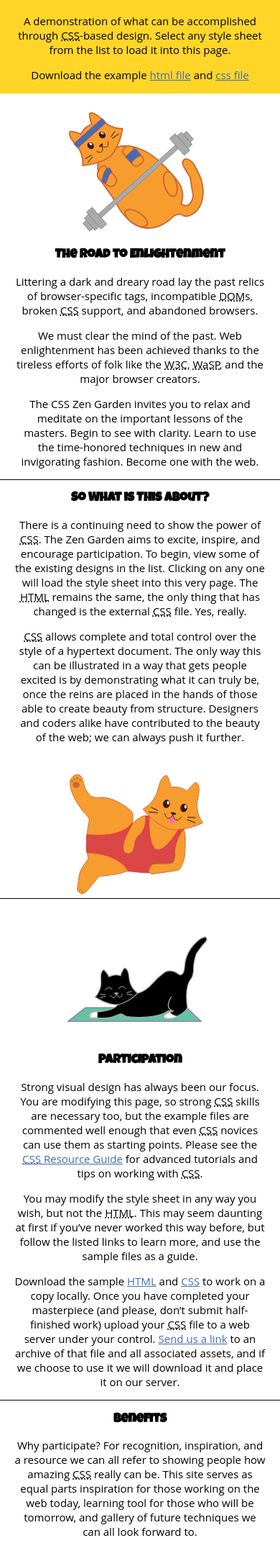
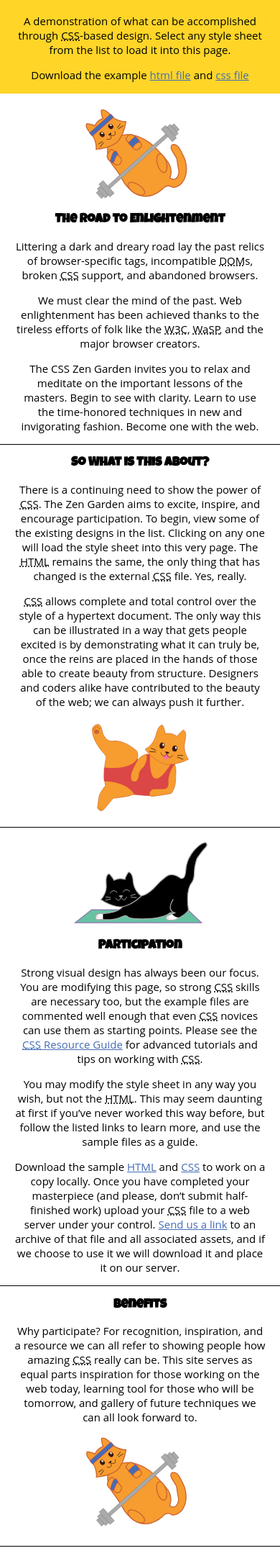
Before and after one commit to thompson-ele/zen-garden, a PHP site: page / in a window 390 px wide. Shown: the part 71-2240 px from the top of the page at 72% size. Run offline with PHP 8.4, Linux system fonts and the light colour scheme.

Commit message:
smaller images on mobile

```diff
--- a/scss/partials/_images.scss
+++ b/scss/partials/_images.scss
@@ -10,7 +10,7 @@ header h1:before, header h1:after {
         @include images($logo, 55px, 55px, 55px, 52px);
     }
 
-    @media (max-width: 880px){
+    @media (max-width: 480px){
         @include images($logo, 40px, 40px, 40px, 48px);
     }
 }
@@ -18,24 +18,39 @@ header h1:before, header h1:after {
 /* Section 1: Barbell Kitten */
 .preamble:before {
     @include images($image1, $imageW, $imageH, $imageW2, $imageH2);
+    @media(max-width:600px){
+        @include images($image1, 150px, 170px, 160px, 146px);
+    }
 }
 
 /* Section 2: Aerobics Kitten */
 .explanation:after {
     @include images($image2, $imageW, $imageH, $imageW2, $imageH2);
+    @media(max-width:600px){
+        @include images($image2, 145px, 133px, 145px, 145px);
+    }
 }
 
 /* Section 3: Yoga Kitten */
 .participation:before {
     @include images($image3, $imageW, $imageH, $imageW2, $imageH2);
+    @media(max-width:600px){
+        @include images($image3, 190px, 150px, 190px, 135px);
+    }
 }
 
 /* Section 4: ??? Kitten */
 .benefits:after {
    @include images($image1, $imageW, $imageH, $imageW2, $imageH2);
+   @media(max-width:600px){
+        @include images($image1, 150px, 132px, 160px, 150px);
+    }
 }
 
 /* Section 5: ??? Kitten */
 .requirements:before {
     @include images($image2, $imageW, $imageH, $imageW2, $imageH2);
+    @media(max-width:600px){
+        @include images($image2, 145px, 165px, 145px, 145px);
+    }
 }
--- a/style.css
+++ b/style.css
@@ -20,7 +20,7 @@ header h1:before, header h1:after {
       width: 55px;
       height: 52px;
       content: ""; } }
-  @media (max-width: 880px) {
+  @media (max-width: 480px) {
     header h1:before, header h1:after {
       background-image: url("styleguide/assets/kittens/kitten-head.svg");
       background-size: 40px 40px;
@@ -39,6 +39,15 @@ header h1:before, header h1:after {
   width: 210px;
   height: 195px;
   content: ""; }
+  @media (max-width: 600px) {
+    .preamble:before {
+      background-image: url("styleguide/assets/kittens/kitten-barbell.svg");
+      background-size: 150px 170px;
+      background-repeat: no-repeat;
+      display: inline-block;
+      width: 160px;
+      height: 146px;
+      content: ""; } }
 
 /* Section 2: Aerobics Kitten */
 .explanation:after {
@@ -49,6 +58,15 @@ header h1:before, header h1:after {
   width: 210px;
   height: 195px;
   content: ""; }
+  @media (max-width: 600px) {
+    .explanation:after {
+      background-image: url("styleguide/assets/kittens/kitten-leotard.svg");
+      background-size: 145px 133px;
+      background-repeat: no-repeat;
+      display: inline-block;
+      width: 145px;
+      height: 145px;
+      content: ""; } }
 
 /* Section 3: Yoga Kitten */
 .participation:before {
@@ -59,6 +77,15 @@ header h1:before, header h1:after {
   width: 210px;
   height: 195px;
   content: ""; }
+  @media (max-width: 600px) {
+    .participation:before {
+      background-image: url("styleguide/assets/kittens/kitten-yoga.svg");
+      background-size: 190px 150px;
+      background-repeat: no-repeat;
+      display: inline-block;
+      width: 190px;
+      height: 135px;
+      content: ""; } }
 
 /* Section 4: ??? Kitten */
 .benefits:after {
@@ -69,6 +96,15 @@ header h1:before, header h1:after {
   width: 210px;
   height: 195px;
   content: ""; }
+  @media (max-width: 600px) {
+    .benefits:after {
+      background-image: url("styleguide/assets/kittens/kitten-barbell.svg");
+      background-size: 150px 132px;
+      background-repeat: no-repeat;
+      display: inline-block;
+      width: 160px;
+      height: 150px;
+      content: ""; } }
 
 /* Section 5: ??? Kitten */
 .requirements:before {
@@ -79,6 +115,15 @@ header h1:before, header h1:after {
   width: 210px;
   height: 195px;
   content: ""; }
+  @media (max-width: 600px) {
+    .requirements:before {
+      background-image: url("styleguide/assets/kittens/kitten-leotard.svg");
+      background-size: 145px 165px;
+      background-repeat: no-repeat;
+      display: inline-block;
+      width: 145px;
+      height: 145px;
+      content: ""; } }
 
 /* ==========================================================================
 Layout Styles
```
